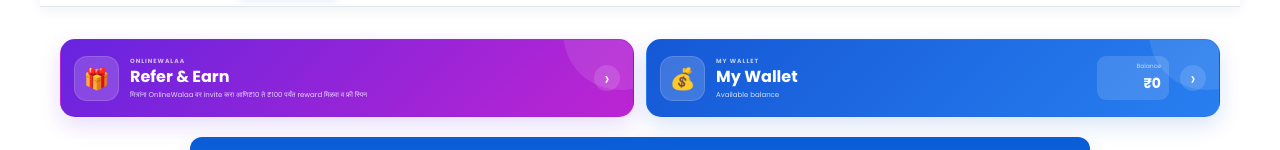
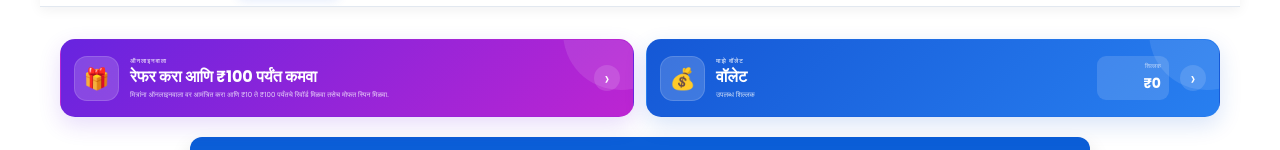
Before and after one commit to bhupeshkhedikar/onlinewala, a React (Create React App) app: page / in a window 1280 px wide. Shown: the part 149-299 px from the top of the page. Built offline with nearby package versions, Linux system fonts and the light colour scheme; no server answers; the database is empty.

Commit message:
translate to marathi

```diff
--- a/src/components/QuickWalletReferral.jsx
+++ b/src/components/QuickWalletReferral.jsx
@@ -1,6 +1,7 @@
 import React from "react";
 import { useNavigate } from "react-router-dom";
 import "./QuickWalletReferral.css";
+
 export default function QuickWalletReferral({ user }) {
   const navigate = useNavigate();
 
@@ -14,7 +15,7 @@
 
   const showLoginWarning = () => {
     alert(
-      "कृपया प्रथम साइन इन करा किंवा नवीन खाते तयार करा.\n\nRefer & Earn आणि My Wallet पाहण्यासाठी लॉगिन आवश्यक आहे."
+      "कृपया प्रथम साइन इन करा किंवा नवीन खाते तयार करा.\n\nरेफर आणि कमवा व माझे वॉलेट पाहण्यासाठी लॉगिन आवश्यक आहे."
     );
   };
 
@@ -38,58 +39,99 @@
 
   return (
     <div className="quick-wallet-referral">
+
+      {/* =====================================================
+          REFER & EARN
+      ===================================================== */}
+
       <button
         type="button"
         className="quick-referral-card"
         onClick={handleReferral}
       >
+
         <div className="quick-action-icon">
           🎁
         </div>
 
         <div className="quick-action-content">
-          <span>ONLINEWALAA</span>
-          <strong>Refer & Earn</strong>
+
+          <span>
+            ऑनलाइनवाला
+          </span>
+
+          <strong>
+            रेफर करा आणि ₹100 पर्यंत कमवा
+          </strong>
+
           <small>
-            मित्रांना OnlineWalaa वर invite करा आणि₹10 ते ₹100 पर्यंत reward मिळवा व फ्री स्पिन
+            मित्रांना ऑनलाइनवाला वर आमंत्रित करा आणि
+            ₹10 ते ₹100 पर्यंतचे रिवॉर्ड मिळवा तसेच
+            मोफत स्पिन मिळवा.
           </small>
+
         </div>
 
         <div className="quick-action-arrow">
           ›
         </div>
+
       </button>
+
+
+      {/* =====================================================
+          MY WALLET
+      ===================================================== */}
 
       <button
         type="button"
         className="quick-wallet-card"
         onClick={handleWallet}
       >
+
         <div className="quick-action-icon">
           💰
         </div>
 
         <div className="quick-action-content">
-          <span>MY WALLET</span>
-          <strong>My Wallet</strong>
+
+          <span>
+            माझे वॉलेट
+          </span>
+
+          <strong>
+            वॉलेट
+          </strong>
+
           <small>
-            Available balance
+            उपलब्ध शिल्लक
           </small>
+
         </div>
 
+
         <div className="quick-wallet-balance">
-          <span>Balance</span>
+
+          <span>
+            शिल्लक
+          </span>
+
           <strong>
-            ₹{isLoggedIn
+            ₹
+            {isLoggedIn
               ? walletBalance.toLocaleString("en-IN")
               : "0"}
           </strong>
+
         </div>
+
 
         <div className="quick-action-arrow">
           ›
         </div>
+
       </button>
+
     </div>
   );
 }
```
